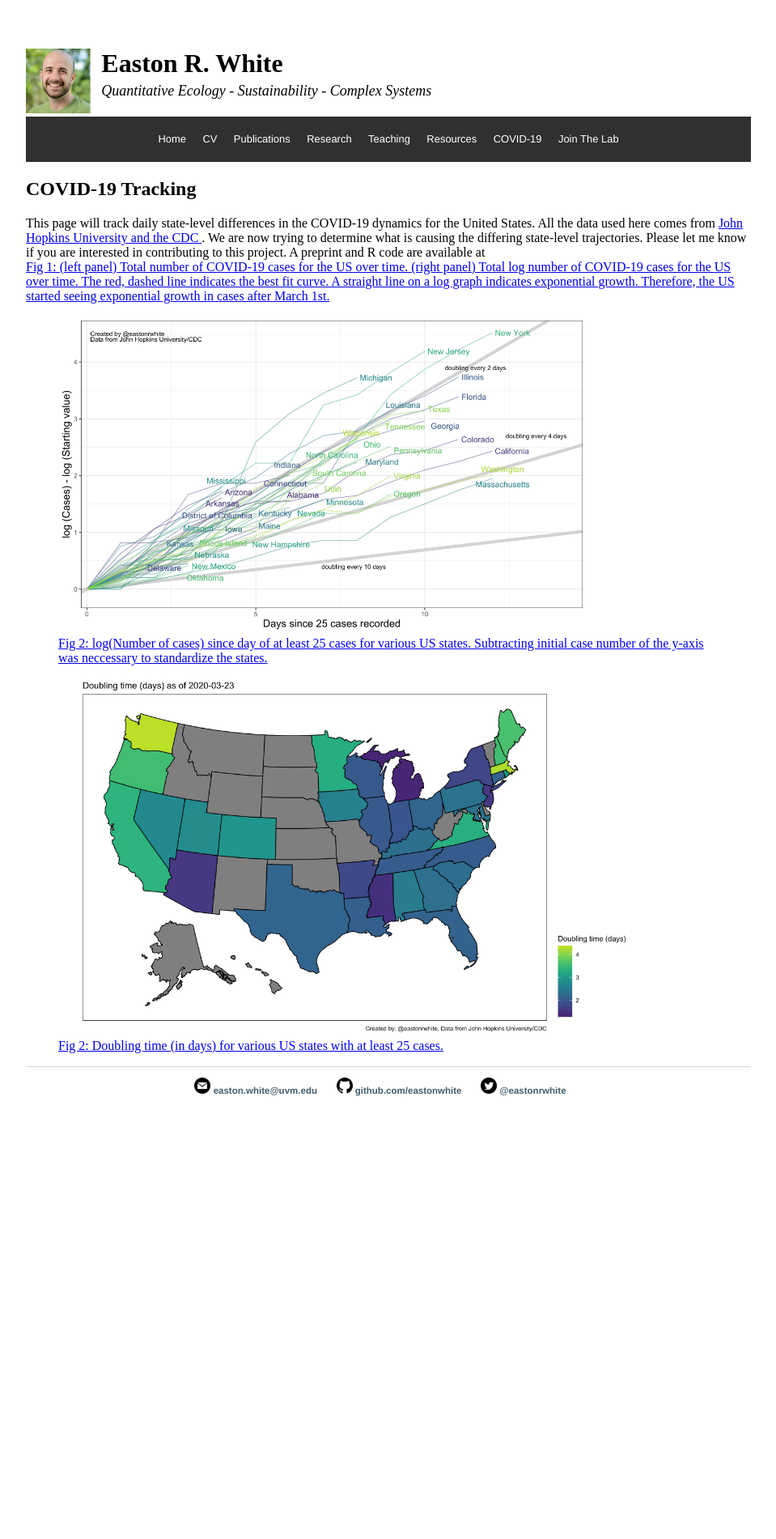
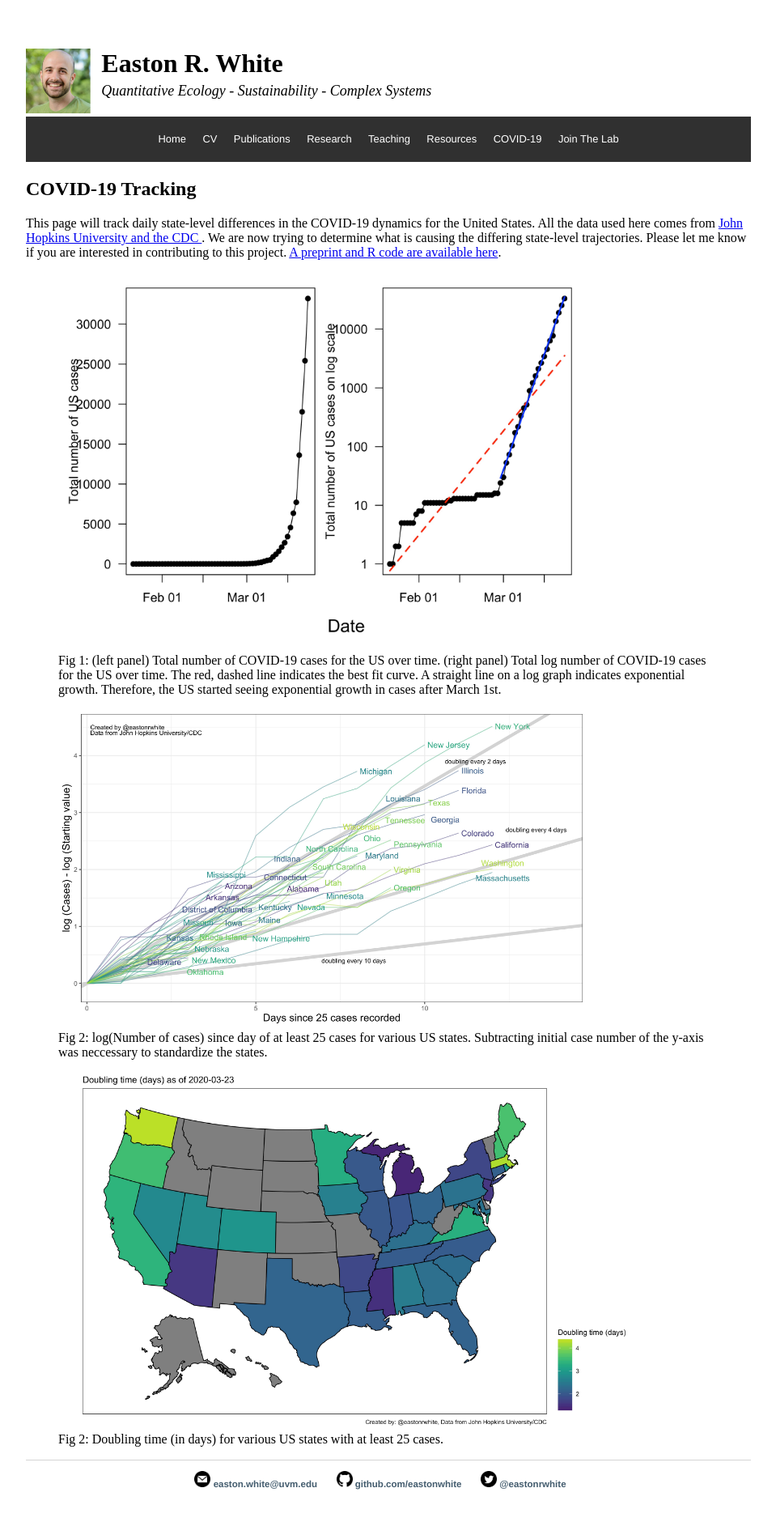
Before and after one commit to eastonwhite/eastonwhite.github.io, a Jekyll site: the page built from covid19/index.html, in a window 1280 px wide. Shown: the whole page at 81% size, without its empty margins (160-1119 px from the left). Built offline with Jekyll 4.4.1, drawn with Linux system fonts in a browser that asks for light colours; before the commit the page ends 1415 px from its top, so only the background shows below that.

Commit message:
fixed broken link

```diff
--- a/covid19/index.html
+++ b/covid19/index.html
@@ -5,7 +5,7 @@
 
 <h2>COVID-19 Tracking</h2>
 
-This page will track daily state-level differences in the COVID-19 dynamics for the United States. All the data used here comes from <a href="https://github.com/CSSEGISandData/COVID-19">John Hopkins University and the CDC </a>. We are now trying to determine what is causing the differing state-level trajectories. Please let me know if you are interested in contributing to this project. A preprint and R code are available at <a href="https://github.com/eastonwhite/COVID19_US_States>https://github.com/eastonwhite/COVID19_US_States</a>.
+This page will track daily state-level differences in the COVID-19 dynamics for the United States. All the data used here comes from <a href="https://github.com/CSSEGISandData/COVID-19">John Hopkins University and the CDC </a>. We are now trying to determine what is causing the differing state-level trajectories. Please let me know if you are interested in contributing to this project. <a href="https://github.com/eastonwhite/COVID19_US_States"> A preprint and R code are available here</a>.
 
  <figure>
   <img src="figures/cases_vs_time-1.jpeg" alt="Trulli" style="width:80%">
```
